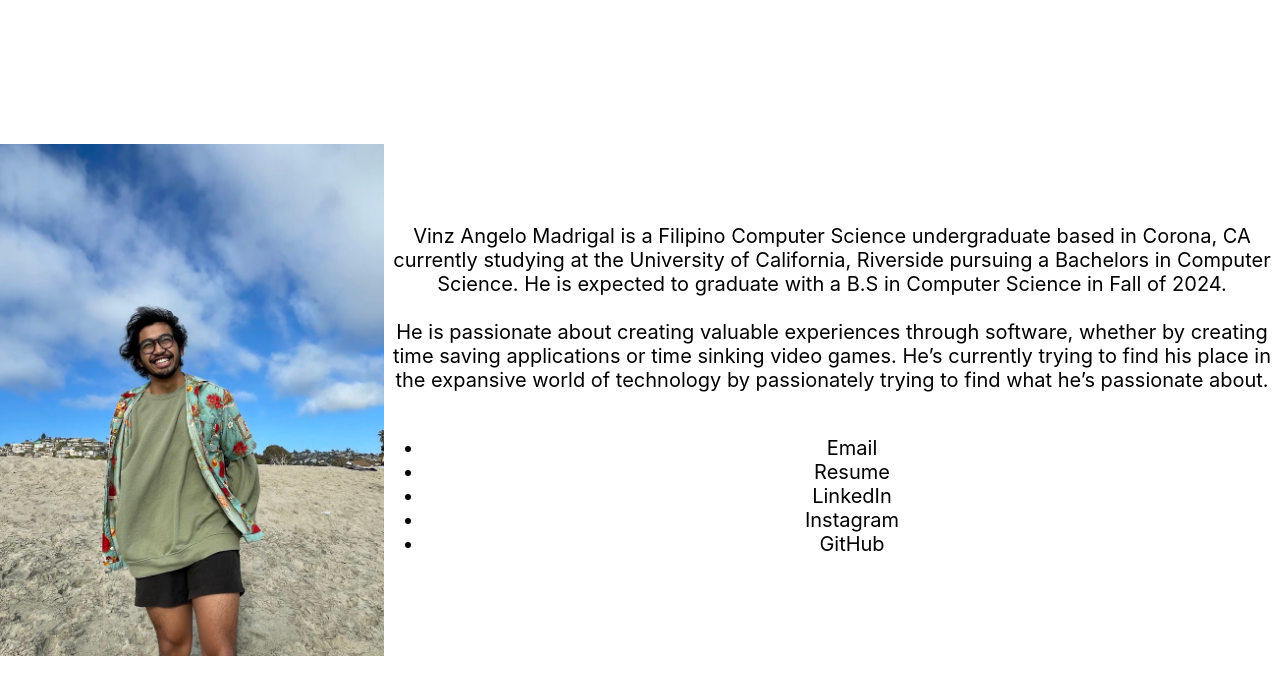
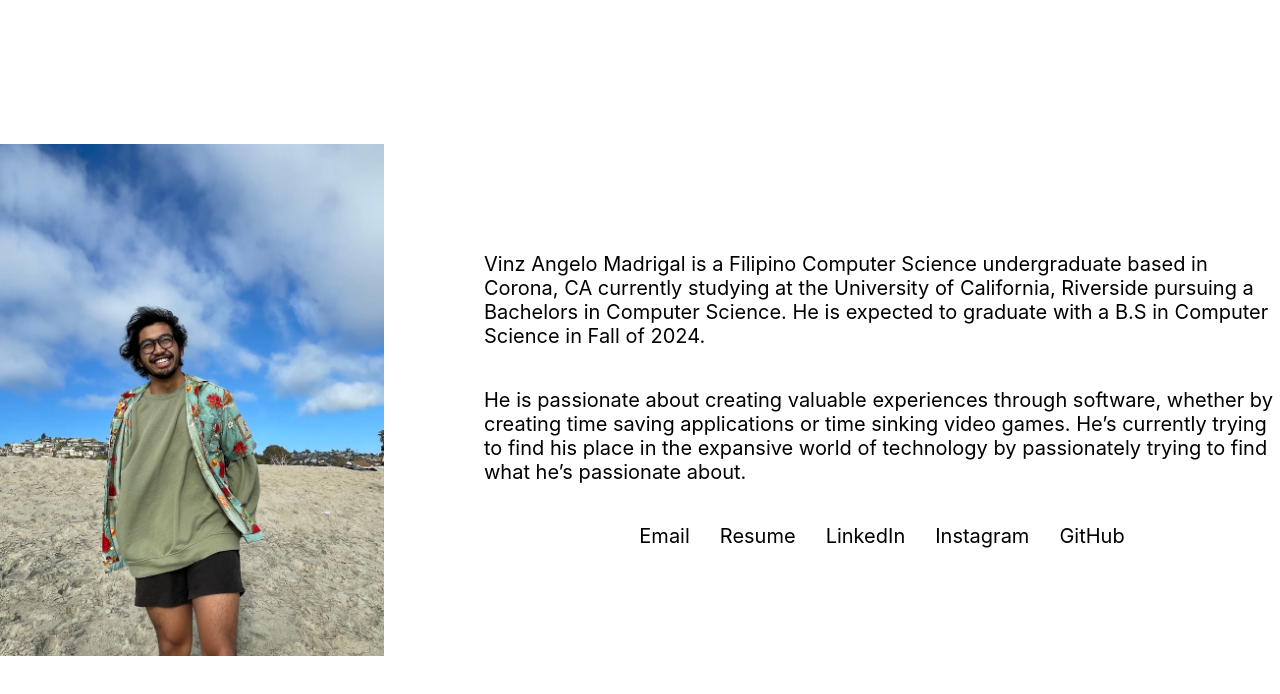
Before and after one commit to mvinzangelo/cs110-assignment-1, a React (Create React App) app: page / in a window 1280 px wide. Shown: the top 694 px of the page. Built offline with nearby package versions, Linux system fonts and the light colour scheme.

Commit message:
Layout about portion

```diff
--- a/src/App.css
+++ b/src/App.css
@@ -1,5 +1,4 @@
 .App {
-  text-align: center;
   font-size: 20px;
 }
 
@@ -9,11 +8,27 @@
   display: flex;
   align-items: center;
   justify-content: center;
+  gap: 100px;
+}
+
+.AboutInfoContainer {
+  display: flex;
+  flex-direction: column;
+  overflow-x: auto;
+  max-width: 800px;
 }
 
 .MainPicture {
   max-width: 30%;
   height: auto;
+}
+
+.Links {
+  list-style-type: none;
+  display: flex;
+  gap: 30px;
+  padding: 0px;
+  align-self: center;
 }
 
 
--- a/src/App.js
+++ b/src/App.js
@@ -6,11 +6,13 @@
     <div className="App">
       <div className="InitialContainer">
         <img className="MainPicture" src={mainPicture} alt="Man on a beach"></img>
-        <p className='AboutText'>
-          Vinz Angelo Madrigal is a Filipino Computer Science undergraduate based in Corona, CA currently studying at the University of California, Riverside pursuing a Bachelors in Computer Science. He is expected to graduate with a B.S in Computer Science in Fall of 2024.
-          <br /><br />
-          He is passionate about creating valuable experiences through software, whether by creating time saving applications or time sinking video games. He’s currently trying to find his place in the expansive world of technology by passionately trying to find what he’s passionate about.
-          <br /><br />
+        <div className="AboutInfoContainer">
+          <p className='AboutText'>
+            Vinz Angelo Madrigal is a Filipino Computer Science undergraduate based in Corona, CA currently studying at the University of California, Riverside pursuing a Bachelors in Computer Science. He is expected to graduate with a B.S in Computer Science in Fall of 2024.
+          </p>
+          <p className='AboutText'>
+            He is passionate about creating valuable experiences through software, whether by creating time saving applications or time sinking video games. He’s currently trying to find his place in the expansive world of technology by passionately trying to find what he’s passionate about.
+          </p>
           <ul className='Links'>
             <li>Email</li>
             <li>Resume</li>
@@ -18,8 +20,7 @@
             <li>Instagram</li>
             <li>GitHub</li>
           </ul>
-
-        </p>
+        </div>
       </div>
     </div>
   );
```
